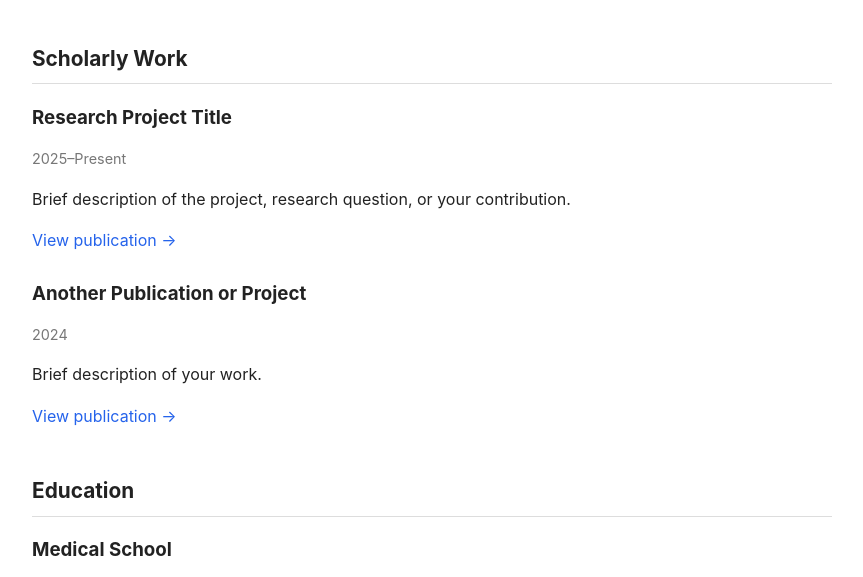
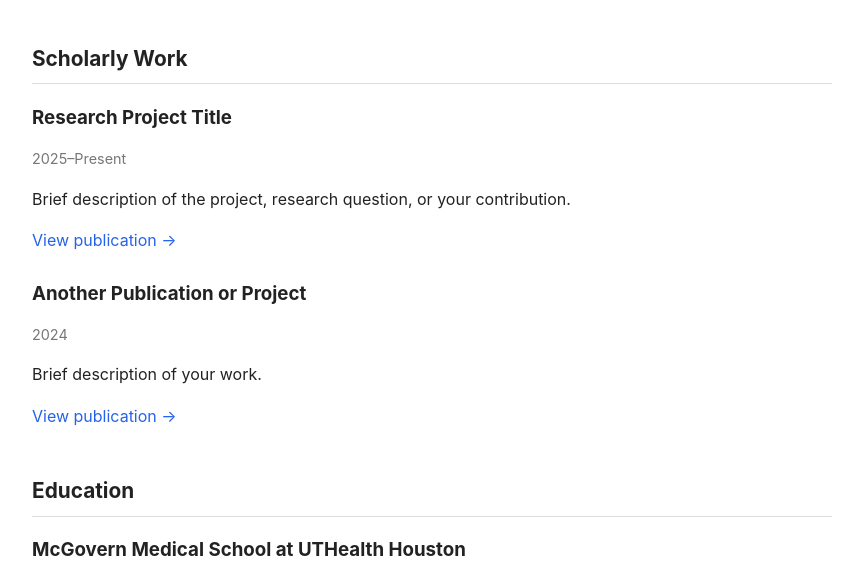
Before and after one commit to NathanNgu/NathanNgu.github.io, a plain HTML site: page index.html in a window 1280 px wide. Shown: the part 202-779 px from the top of the page, without its empty margins (208-1071 px from the left). Drawn offline with Linux system fonts and the light colour scheme.

Commit message:
Update medical school name in education section

```diff
--- a/index.html
+++ b/index.html
@@ -105,7 +105,7 @@
         <h2>Education</h2>
 
         <div class="item">
-            <h3>Medical School</h3>
+            <h3>McGovern Medical School at UTHealth Houston</h3>
             <p class="date">2025–Present</p>
             <p>MD Candidate</p>
         </div>
```
